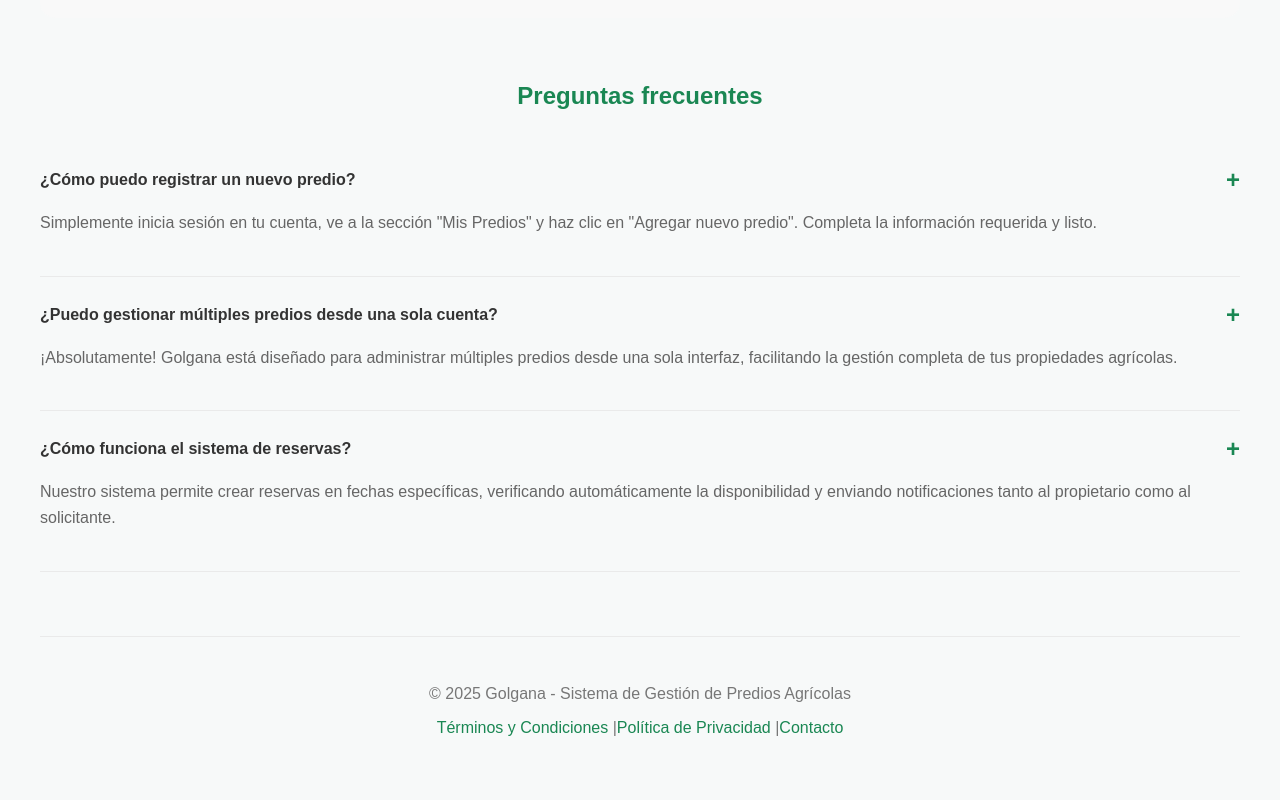
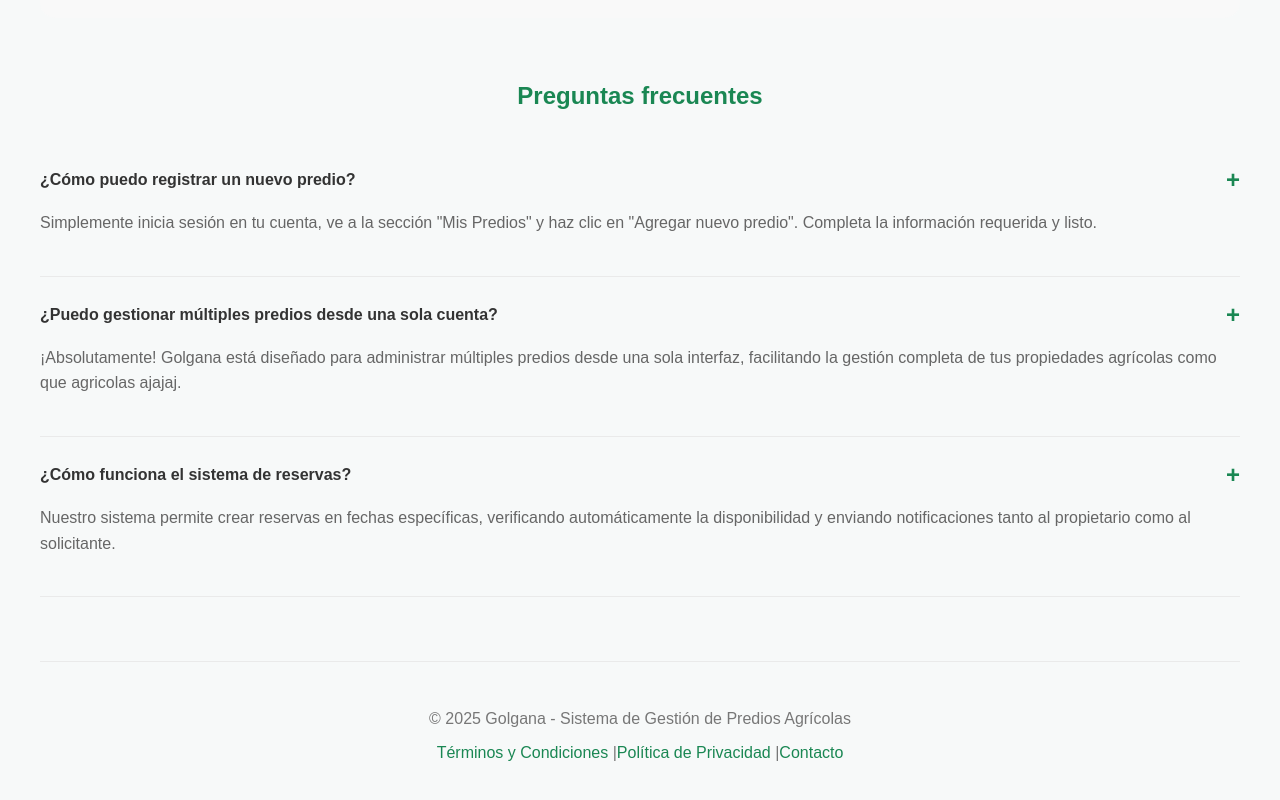
Before and after one commit to Estanislao-Tello/GolGanaEGI, a React (Vite) app in the folder appdemo/frontend/: page / in a window 1280 px wide. Shown: the part 1283-2083 px from the top of the page. Built offline with nearby package versions, Linux system fonts and the light colour scheme; no server answers; some icons are missing.

Commit message:
Update Home.jsx

```diff
--- a/appdemo/frontend/src/pages/Home.jsx
+++ b/appdemo/frontend/src/pages/Home.jsx
@@ -77,7 +77,7 @@ const Home = () => {
           <div className="faq-question">¿Puedo gestionar múltiples predios desde una sola cuenta?</div>
           <p className="faq-answer">
             ¡Absolutamente! Golgana está diseñado para administrar múltiples predios
-            desde una sola interfaz, facilitando la gestión completa de tus propiedades agrícolas.
+            desde una sola interfaz, facilitando la gestión completa de tus propiedades agrícolas como que agricolas ajajaj.
           </p>
         </div>
 
```
